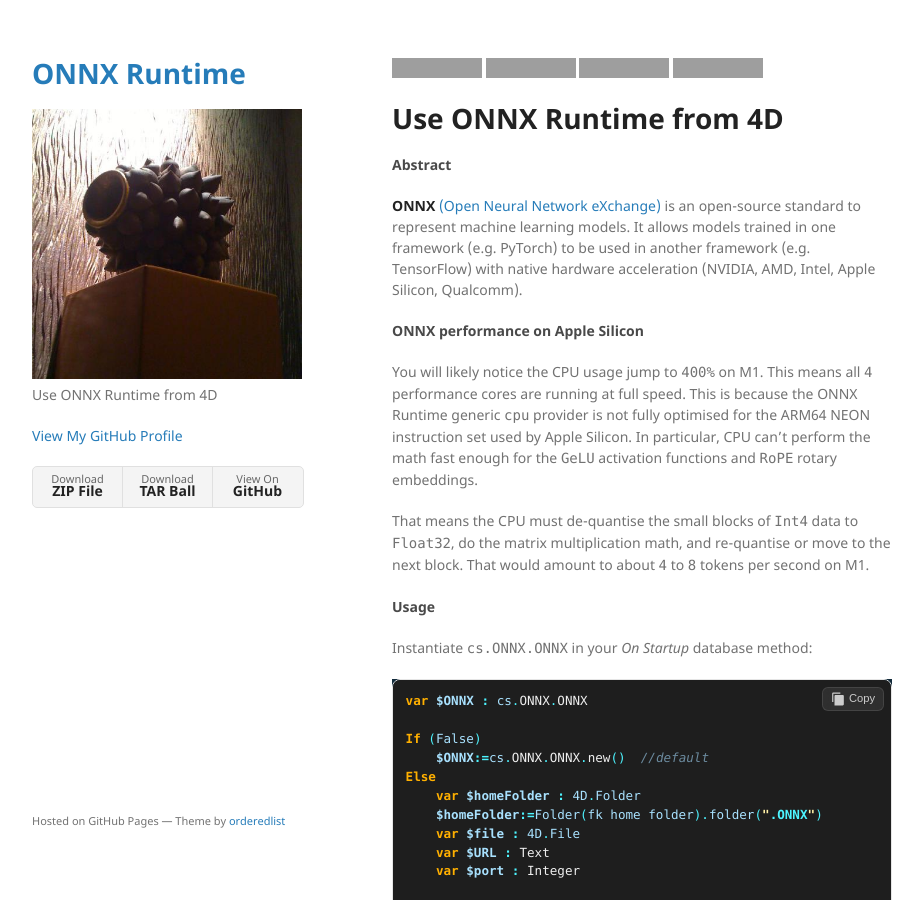
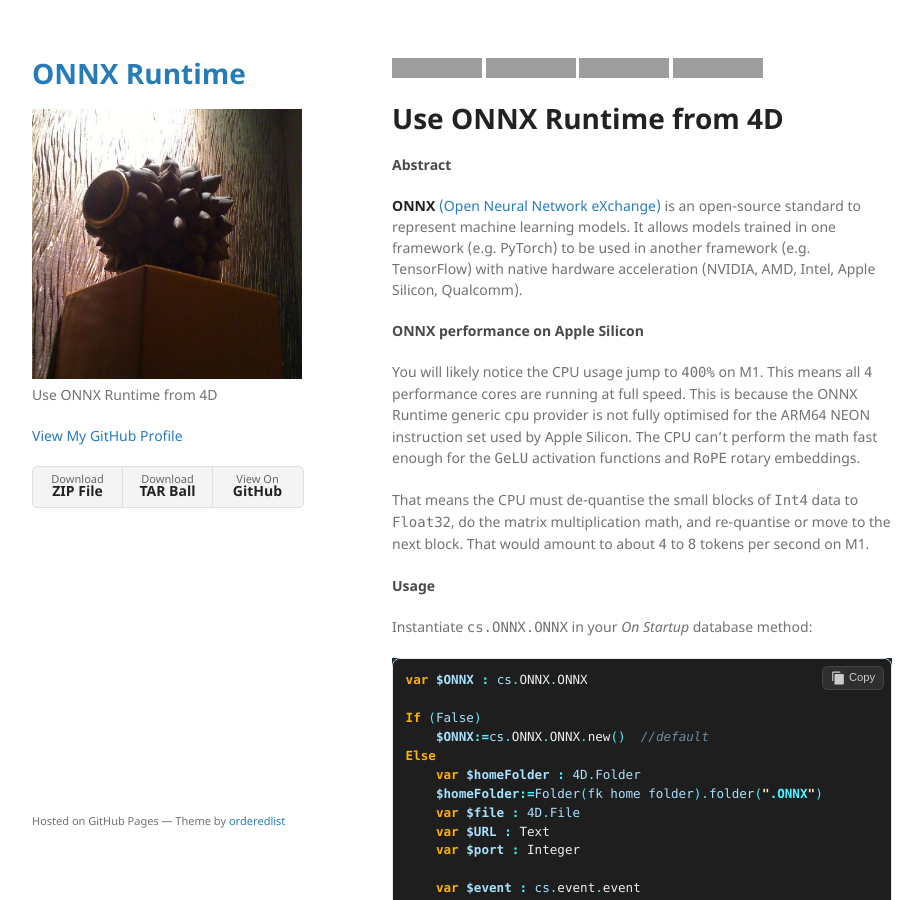
Before and after one commit to miyako/onnx-genai, a Jekyll site: the page built from index.md, in a window 1280 px wide and 900 px high, cut to the strip 0-900 px from the top of the window. Shown: the whole strip, without its empty margins (178-1101 px from the left). Built offline with Jekyll 4.4.1, drawn with Linux system fonts in a browser that asks for light colours; grey boxes are pictures that could not be loaded.

Commit message:
Update index.md

```diff
--- a/index.md
+++ b/index.md
@@ -15,7 +15,7 @@
 
 #### ONNX performance on Apple Silicon
 
-You will likely notice the CPU usage jump to `400%` on M1. This means all `4` performance cores are running at full speed. This is because the ONNX Runtime generic `cpu` provider is not fully optimised for the ARM64 NEON instruction set used by Apple Silicon. In particular, CPU can't perform the math fast enough for the `GeLU` activation functions and `RoPE` rotary embeddings.
+You will likely notice the CPU usage jump to `400%` on M1. This means all `4` performance cores are running at full speed. This is because the ONNX Runtime generic `cpu` provider is not fully optimised for the ARM64 NEON instruction set used by Apple Silicon. The CPU can't perform the math fast enough for the `GeLU` activation functions and `RoPE` rotary embeddings.
 
 That means the CPU must de-quantise the small blocks of `Int4` data to `Float32`, do the matrix multiplication math, and re-quantise or move to the next block. That would amount to about `4` to `8` tokens per second on M1.
 
```
